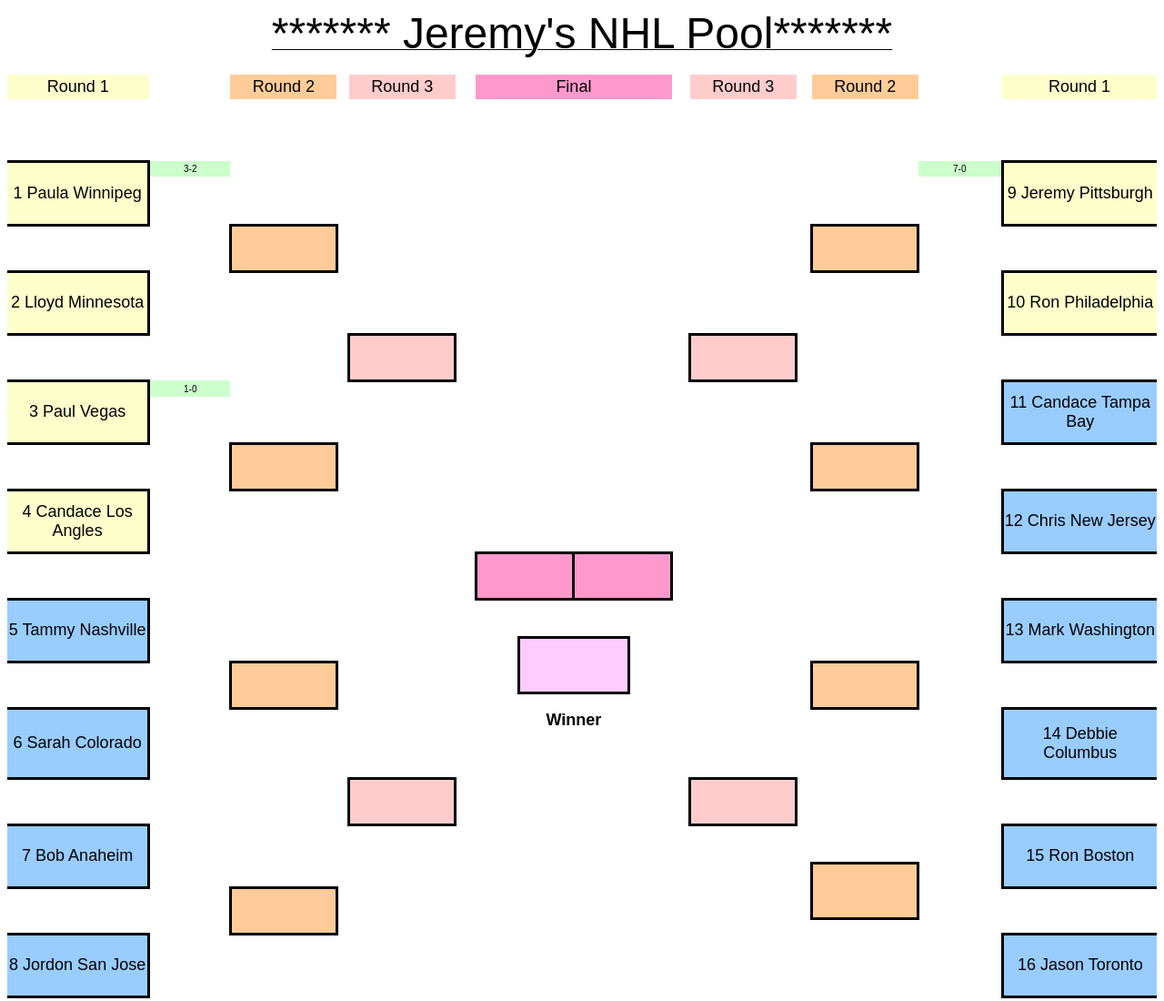
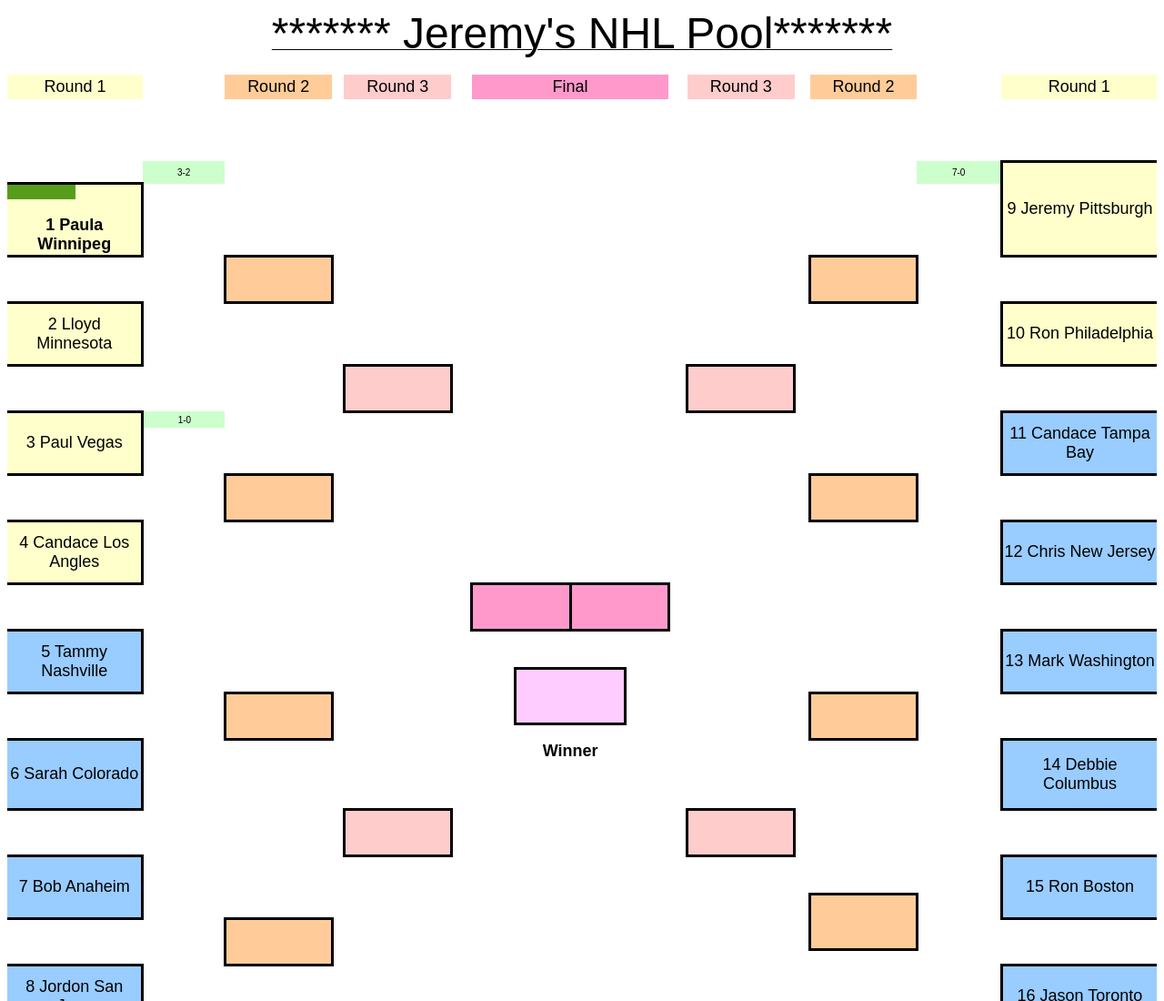
Before and after one commit to skydancer1234/nhlpool, a plain HTML site: page index.html in a window 1280 px wide. Shown: the top 1100 px of the page at 91% size. Drawn offline with Linux system fonts and the light colour scheme.

Commit message:
Update index.html

```diff
--- a/index.html
+++ b/index.html
@@ -9,7 +9,7 @@
 	<META NAME="AUTHOR" CONTENT="Our Laptop">
 	<META NAME="CREATED" CONTENT="20180409;15394515">
 	<META NAME="CHANGEDBY" CONTENT="Our Laptop">
-	<META NAME="CHANGED" CONTENT="20180412;6052977">
+	<META NAME="CHANGED" CONTENT="20180413;4350760">
 
 	<STYLE>
 		<!--
@@ -21,10 +21,10 @@
 
 <BODY TEXT="#000000">
 <TABLE FRAME=VOID CELLSPACING=0 COLS=22 RULES=NONE BORDER=0>
-	<COLGROUP><COL WIDTH=86><COL WIDTH=131><COL WIDTH=158><COL WIDTH=86><COL WIDTH=86><COL WIDTH=22><COL WIDTH=86><COL WIDTH=86><COL WIDTH=38><COL WIDTH=86><COL WIDTH=86><COL WIDTH=86><COL WIDTH=86><COL WIDTH=35><COL WIDTH=86><COL WIDTH=86><COL WIDTH=29><COL WIDTH=86><COL WIDTH=86><COL WIDTH=163><COL WIDTH=86><COL WIDTH=144></COLGROUP>
+	<COLGROUP><COL WIDTH=103><COL WIDTH=100><COL WIDTH=158><COL WIDTH=86><COL WIDTH=86><COL WIDTH=22><COL WIDTH=86><COL WIDTH=86><COL WIDTH=38><COL WIDTH=86><COL WIDTH=86><COL WIDTH=86><COL WIDTH=86><COL WIDTH=35><COL WIDTH=86><COL WIDTH=86><COL WIDTH=29><COL WIDTH=86><COL WIDTH=86><COL WIDTH=163><COL WIDTH=86><COL WIDTH=144></COLGROUP>
 	<TBODY>
 		<TR>
-			<TD COLSPAN=22 ROWSPAN=2 WIDTH=1920 HEIGHT=34 ALIGN=CENTER><U><FONT SIZE=7>******* Jeremy's NHL Pool*******</FONT></U></TD>
+			<TD COLSPAN=22 ROWSPAN=2 WIDTH=1906 HEIGHT=34 ALIGN=CENTER><U><FONT SIZE=7>******* Jeremy's NHL Pool*******</FONT></U></TD>
 			</TR>
 		<TR>
 			</TR>
@@ -162,7 +162,8 @@
 			<TD COLSPAN=2 ALIGN=LEFT><BR></TD>
 			</TR>
 		<TR>
-			<TD STYLE="border-top: 3px solid #000000; border-bottom: 3px solid #000000; border-left: 3px solid #000000; border-right: 3px solid #000000" COLSPAN=2 ROWSPAN=4 HEIGHT=70 ALIGN=CENTER BGCOLOR="#FFFFCC"><FONT SIZE=4>1 Paula Winnipeg </FONT></TD>
+			<TD HEIGHT=24 ALIGN=CENTER BGCOLOR="#FFFFFF"><FONT SIZE=4><BR></FONT></TD>
+			<TD ALIGN=LEFT><BR></TD>
 			<TD ALIGN=CENTER BGCOLOR="#CCFFCC" SDNUM="4105;0;@">3-2</TD>
 			<TD ALIGN=LEFT><BR></TD>
 			<TD ALIGN=LEFT><BR></TD>
@@ -184,6 +185,8 @@
 			<TD STYLE="border-top: 3px solid #000000; border-bottom: 3px solid #000000; border-left: 3px solid #000000; border-right: 3px solid #000000" COLSPAN=2 ROWSPAN=4 ALIGN=CENTER BGCOLOR="#FFFFCC"><FONT SIZE=4>9 Jeremy Pittsburgh</FONT></TD>
 			</TR>
 		<TR>
+			<TD STYLE="border-top: 3px solid #000000; border-left: 3px solid #000000" HEIGHT=17 ALIGN=LEFT BGCOLOR="#579D1C"><BR></TD>
+			<TD STYLE="border-top: 3px solid #000000; border-right: 3px solid #000000" ALIGN=LEFT BGCOLOR="#FFFFCC"><BR></TD>
 			<TD ALIGN=CENTER SDNUM="4105;0;@"><BR></TD>
 			<TD ALIGN=LEFT><BR></TD>
 			<TD ALIGN=LEFT><BR></TD>
@@ -204,6 +207,8 @@
 			<TD ALIGN=CENTER SDNUM="4105;0;@"><BR></TD>
 			</TR>
 		<TR>
+			<TD STYLE="border-left: 3px solid #000000" HEIGHT=17 ALIGN=LEFT BGCOLOR="#FFFFCC"><BR></TD>
+			<TD STYLE="border-right: 3px solid #000000" ALIGN=LEFT BGCOLOR="#FFFFCC"><BR></TD>
 			<TD ALIGN=CENTER SDNUM="4105;0;@"><BR></TD>
 			<TD ALIGN=LEFT><BR></TD>
 			<TD ALIGN=LEFT><BR></TD>
@@ -224,6 +229,7 @@
 			<TD ALIGN=CENTER SDNUM="4105;0;@"><BR></TD>
 			</TR>
 		<TR>
+			<TD STYLE="border-bottom: 3px solid #000000; border-left: 3px solid #000000; border-right: 3px solid #000000" COLSPAN=2 HEIGHT=24 ALIGN=CENTER BGCOLOR="#FFFFCC"><B><FONT SIZE=4>1 Paula Winnipeg </FONT></B></TD>
 			<TD ALIGN=CENTER SDNUM="4105;0;@"><BR></TD>
 			<TD ALIGN=LEFT><BR></TD>
 			<TD ALIGN=LEFT><BR></TD>
```
